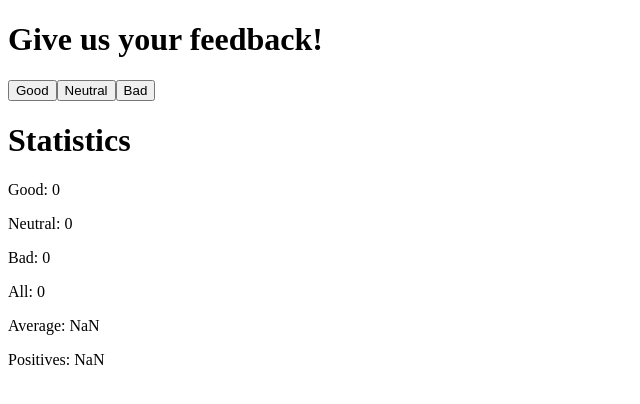
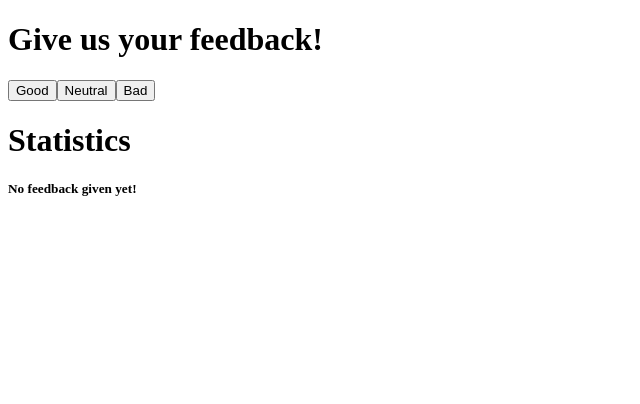
Before and after one commit to cecisalof/Fullstack, a React (Create React App) app in the folder part1/unicafe/: page / in a window 1280 px wide. Shown: the top 404 px of the page, without its empty margins (0-640 px from the left). Built offline with nearby package versions, Linux system fonts and the light colour scheme.

Commit message:
Statistics component has been refactored & a conditional rendering has been added as well

```diff
--- a/part1/unicafe/src/App.js
+++ b/part1/unicafe/src/App.js
@@ -4,46 +4,55 @@ const Button = ({handleClick, text}) => (
   <button onClick={handleClick}> {text} </button>
   );
 
-const Statistics = ({text, good, neutral, bad, total}) => (
-   <p>{text} {good} {neutral} {bad} {total}</p>
+const Statistics = ({good, neutral, bad}) => {
+  const total = (good + neutral + bad);
+  const average = (good - bad) / total ;
+
+
+  return(
+    (total !== 0 ?
+    <>
+    <Statistic text='Good:' value={good} />
+    <Statistic text='Neutral:' value={neutral} />
+    <Statistic text='Bad:' value={bad} />
+    <Statistic text='All:' value={good + neutral + bad} />
+    <Statistic text='Average:' value={average} />
+    <Statistic text='Positives:' value={good / total * 100} unit={'%'}/>
+   </>
+   : <h5> No feedback given yet! </h5>)
    );
+}
 
-const Average = ({average, total, text}) => (
-     <p>{text} {average / total}</p>
+const Statistic = ({text, value, unit}) => (
+    <p>{text} {value} {unit}</p>
   );
-
-  const PositiveFeedback = ({good, total, text}) => (
-    <p>{text} {good / total * 100}</p>
- );
-
 
 const App = () => {
 
   const [good, setGood] = useState(0);
   const [neutral, setNeutral] = useState(0);
   const [bad, setBad] = useState(0);
-  const [total, setTotal] = useState(0)
-  const [average, setAverage] = useState(0);
-  // const [percentage, setPercentage] = useState(0);
+  // const [total, setTotal] = useState(0)
+  // const [average, setAverage] = useState(0);
 
   const handleGoodFeedback = () => {
       setGood(good +1);
-      setTotal(total +1)
-      setAverage(average +1);
+      // setTotal(total +1)
+      // setAverage(average +1);
       console.log('Congratulations! You have recieved a good feedback on ' + new Date())
     }
 
   const handleNeutralFeedback = () => {
       setNeutral(neutral +1);
-    setTotal(total +1)
-    setAverage(average);
+      // setTotal(total +1)
+      // setAverage(average);
       console.log('Neutral customer´s feedback on ' + new Date())
   }
 
   const handleBadFeedback = () => {
       setBad(bad +1);
-    setTotal(total +1)
-    setAverage(average -1)
+      // setTotal(total +1)
+      // setAverage(average -1)
       console.log('Watch out! Bad customer´s feedback on ' + new Date())
   }
 
@@ -54,12 +63,14 @@ const App = () => {
       <Button handleClick={handleNeutralFeedback} text='Neutral'/>
       <Button handleClick={handleBadFeedback} text='Bad' />
       <h1>Statistics</h1>
-      <Statistics text='Good:' good={good} />
-      <Statistics text='Neutral:' neutral={neutral} />
-      <Statistics text='Bad:' bad={bad} />
-      <Statistics text='All:' total={total} />
-      <Average text='Average:' average={average} setAverage={setAverage} total={total} setTotal={setTotal}/>
-      <PositiveFeedback text='Positives:' good={good} total={total} />
+      <Statistics
+      good={good}
+      neutral={neutral}
+      bad={bad}
+      // total={total}
+      // average={average}
+      />
+
     </>
   )
 }
```
Lines whose indentation alone changed are shown as unchanged.
